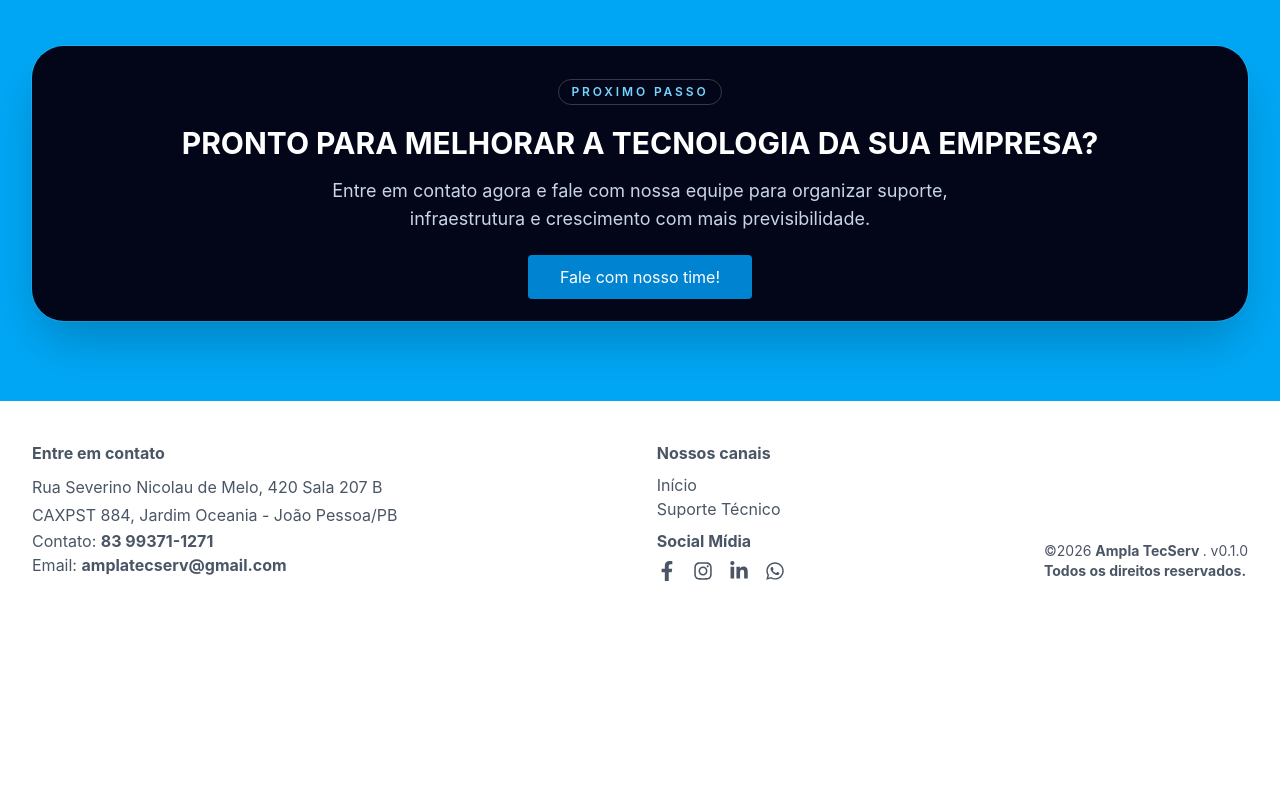
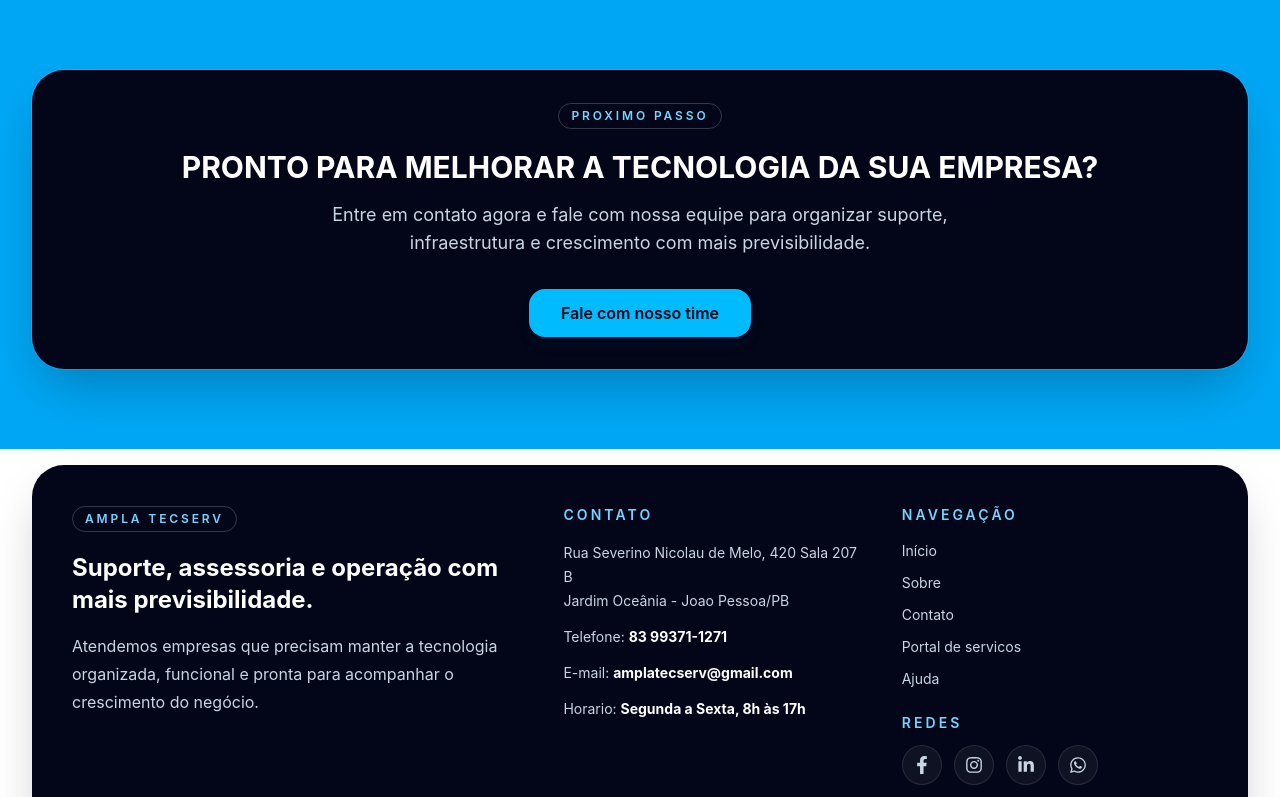
Before and after one commit to sergiosousacode/ampla-tecserv-landing, a Next.js app: page / in a window 1280 px wide. Shown: the part 2000-2797 px from the top of the page. Before the commit the page ends 2621 px from the top, so only its background shows below. Built offline with nearby package versions, Linux system fonts and the light colour scheme.

Commit message:
feat: padrão footer e button

```diff
--- a/src/components/Footer.tsx
+++ b/src/components/Footer.tsx
@@ -1,41 +1,82 @@
+import Link from "next/link";
 import { FaInstagram, FaFacebookF, FaLinkedinIn, FaWhatsapp } from "react-icons/fa";
 import { URLS } from "@/config/urls";
 import { APP } from "@/config/constants";
 
 export default function Footer() {
   return (
-    <footer className="bg-bg py-10 text-gray-600 dark:text-text">
-        <div className="mx-auto flex w-full max-w-7xl flex-col gap-8 px-4 text-center sm:px-6 md:flex-row md:justify-between md:text-left lg:px-8">
+    <footer className="bg-bg px-4 pb-8 pt-4 text-slate-300 sm:px-6 lg:px-8">
+      <div className="mx-auto max-w-7xl">
+        <div className="rounded-[2rem] bg-slate-950 p-6 shadow-2xl ring-1 ring-white/10 sm:p-8 lg:p-10">
+          <div className="grid gap-8 lg:grid-cols-[1.2fr_0.8fr_0.8fr]">
             <div>
-            <h2 className="font-bold mb-2">Entre em contato</h2>
-            <p className="leading-7">
-              Rua Severino Nicolau de Melo, 420 Sala 207 B
-              <br />
-              CAXPST 884, Jardim Oceania - João Pessoa/PB
-            </p>
-            <p>
-              Contato: <b>83 99371-1271</b>
-            </p>
-            <p>
-              Email: <b>amplatecserv@gmail.com</b>
+              <span className="inline-flex rounded-full border border-white/20 px-3 py-1 text-xs font-semibold uppercase tracking-[0.24em] text-sky-300">
+                Ampla TecServ
+              </span>
+              <h2 className="mt-5 text-2xl font-bold text-white">
+                Suporte, assessoria e operação com mais previsibilidade.
+              </h2>
+              <p className="mt-4 max-w-xl leading-7 text-slate-300">
+                Atendemos empresas que precisam manter a tecnologia organizada,
+                funcional e pronta para acompanhar o crescimento do negócio.
               </p>
             </div>
 
             <div>
-            <h2 className="font-bold mb-2">Nossos canais</h2>
+              <h3 className="text-sm font-semibold uppercase tracking-[0.22em] text-sky-300">
+                Contato
+              </h3>
+              <div className="mt-4 space-y-3 text-sm leading-6 text-slate-300">
                 <p>
-              <a className="transition-colors hover:text-sky-600" href="#topo">Início</a>
+                  Rua Severino Nicolau de Melo, 420 Sala 207 B
+                  <br />
+                  Jardim Oceânia - Joao Pessoa/PB
                 </p>
                 <p>
-              <a className="transition-colors hover:text-sky-600" href="/help">Suporte Técnico</a>
+                  Telefone: <strong className="text-white">83 99371-1271</strong>
                 </p>
+                <p>
+                  E-mail: <strong className="text-white">amplatecserv@gmail.com</strong>
+                </p>
+                <p>
+                  Horario: <strong className="text-white">{APP.SUPPORT_HOURS}</strong>
+                </p>
+              </div>
+            </div>
 
-            <p className="font-bold mt-2">Social Mídia</p>
-            <div className="flex justify-center md:justify-start mt-2 text-xl gap-4">
+            <div>
+              <h3 className="text-sm font-semibold uppercase tracking-[0.22em] text-sky-300">
+                Navegação
+              </h3>
+              <div className="mt-4 flex flex-col gap-3 text-sm">
+                <Link className="transition hover:text-white" href="/">
+                  Início
+                </Link>
+                <Link className="transition hover:text-white" href="/about">
+                  Sobre
+                </Link>
+                <Link className="transition hover:text-white" href="/contact">
+                  Contato
+                </Link>
+                <Link className="transition hover:text-white" href="/portal-servicos">
+                  Portal de servicos
+                </Link>
+                <Link className="transition hover:text-white" href="/help">
+                  Ajuda
+                </Link>
+              </div>
+
+              <div className="mt-6">
+                <p className="text-sm font-semibold uppercase tracking-[0.22em] text-sky-300">
+                  Redes
+                </p>
+                <div className="mt-3 flex gap-3 text-lg">
                   <a
                     href={URLS.FACEBOOK}
                     target="_blank"
                     rel="noopener noreferrer"
+                    className="inline-flex h-10 w-10 items-center justify-center rounded-full border border-white/10 bg-white/5 transition hover:bg-white/10 hover:text-white"
+                    aria-label="Facebook"
                   >
                     <FaFacebookF />
                   </a>
@@ -43,6 +84,8 @@ export default function Footer() {
                     href={URLS.INSTAGRAM}
                     target="_blank"
                     rel="noopener noreferrer"
+                    className="inline-flex h-10 w-10 items-center justify-center rounded-full border border-white/10 bg-white/5 transition hover:bg-white/10 hover:text-white"
+                    aria-label="Instagram"
                   >
                     <FaInstagram />
                   </a>
@@ -50,6 +93,8 @@ export default function Footer() {
                     href={URLS.LINKEDIN}
                     target="_blank"
                     rel="noopener noreferrer"
+                    className="inline-flex h-10 w-10 items-center justify-center rounded-full border border-white/10 bg-white/5 transition hover:bg-white/10 hover:text-white"
+                    aria-label="LinkedIn"
                   >
                     <FaLinkedinIn />
                   </a>
@@ -57,15 +102,24 @@ export default function Footer() {
                     href={URLS.WHATSAPP}
                     target="_blank"
                     rel="noopener noreferrer"
+                    className="inline-flex h-10 w-10 items-center justify-center rounded-full border border-white/10 bg-white/5 transition hover:bg-white/10 hover:text-white"
+                    aria-label="WhatsApp"
                   >
                     <FaWhatsapp />
                   </a>
                 </div>
               </div>
+            </div>
+          </div>
 
-          <div className="text-sm md:self-end">
-            <p>©{new Date().getFullYear()} <b>{APP.NAME} </b>. v{APP.VERSION}<br />
-            <b>Todos os direitos reservados.</b></p>
+          <div className="mt-8 flex flex-col gap-3 border-t border-white/10 pt-6 text-sm text-slate-400 sm:flex-row sm:items-center sm:justify-between">
+            <p>
+              &copy;{new Date().getFullYear()} <strong className="text-white">{APP.NAME}</strong>. Todos os direitos reservados.
+            </p>
+            <p>
+              Versão <strong className="text-white">{APP.VERSION}</strong>
+            </p>
+          </div>
         </div>
       </div>
     </footer>
--- a/src/components/ui/Button_baixar.tsx
+++ b/src/components/ui/Button_baixar.tsx
@@ -1,12 +1,13 @@
-export default function Button_baixar(){
-    return(
-        <button
-        type="button"
-        disabled
-        aria-disabled="true"
-        title="Disponível em breve"
-        className="w-full rounded bg-slate-400 px-6 py-3 text-sm text-white transition cursor-not-allowed opacity-80 sm:w-auto sm:px-8 sm:text-base"
-                   >Baixar Acesso remoto (em breve)
-        </button>
-    )
+export default function Button_baixar() {
+  return (
+    <button
+      type="button"
+      disabled
+      aria-disabled="true"
+      title="Disponivel em breve"
+      className="w-full cursor-not-allowed rounded-2xl border border-white/20 bg-white/10 px-6 py-3 text-sm font-semibold text-white/80 opacity-90 sm:w-auto sm:px-8 sm:text-base"
+    >
+      Baixar acesso remoto (em breve)
+    </button>
+  );
 }
--- a/src/components/ui/Button_cta.tsx
+++ b/src/components/ui/Button_cta.tsx
@@ -1,9 +1,12 @@
-export default function Button_cta(){
-    return(
-        <a
-        href="/contact"
-        className="rounded text-base bg-sky-600 px-8 py-3 text-white hover:bg-sky-700 transition"
-                   >Fale com nosso time!
-        </a>
-    )
+import Link from "next/link";
+
+export default function Button_cta() {
+  return (
+    <Link
+      href="/contact"
+      className="inline-flex items-center justify-center rounded-2xl bg-sky-400 px-6 py-3 text-base font-semibold text-slate-950 shadow-lg shadow-sky-900/10 transition hover:bg-sky-300 focus:outline-none focus:ring-2 focus:ring-sky-200 focus:ring-offset-2 focus:ring-offset-transparent sm:px-8"
+    >
+      Fale com nosso time
+    </Link>
+  );
 }
--- a/src/components/ui/Button_email.tsx
+++ b/src/components/ui/Button_email.tsx
@@ -4,7 +4,7 @@ export default function Button_email() {
   return (
     <a
       href={URLS.EMAIL}
-      className="inline-flex w-full items-center justify-center rounded bg-sky-600 px-6 py-3 text-base text-white transition hover:bg-sky-700 sm:w-auto"
+      className="inline-flex w-full items-center justify-center rounded-2xl border border-white/20 bg-white/10 px-6 py-3 text-base font-semibold text-white transition hover:bg-white/15 focus:outline-none focus:ring-2 focus:ring-white/30 focus:ring-offset-2 focus:ring-offset-transparent sm:w-auto"
       aria-label="Enviar email"
     >
       Enviar Email
--- a/src/components/ui/Button_wa.tsx
+++ b/src/components/ui/Button_wa.tsx
@@ -1,13 +1,15 @@
 import { URLS } from "@/config/urls";
 
-export default function Button_wa(){
-    return(
-        <a
-        href={URLS.WHATSAPP}
-          target="_blank"
-          rel="noopener noreferrer"
-        className="inline-flex w-full items-center justify-center rounded bg-sky-600 px-6 py-3 text-base text-white transition hover:bg-sky-700 sm:w-auto"
-        aria-label="Abrir WhatsApp"
-        >Whatsapp</a>
-    )
+export default function Button_wa() {
+  return (
+    <a
+      href={URLS.WHATSAPP}
+      target="_blank"
+      rel="noopener noreferrer"
+      className="inline-flex w-full items-center justify-center rounded-2xl bg-sky-400 px-6 py-3 text-base font-semibold text-slate-950 shadow-lg shadow-sky-900/10 transition hover:bg-sky-300 focus:outline-none focus:ring-2 focus:ring-sky-200 focus:ring-offset-2 focus:ring-offset-transparent sm:w-auto"
+      aria-label="Abrir WhatsApp"
+    >
+      WhatsApp
+    </a>
+  );
 }
```
Lines whose indentation alone changed are shown as unchanged.
